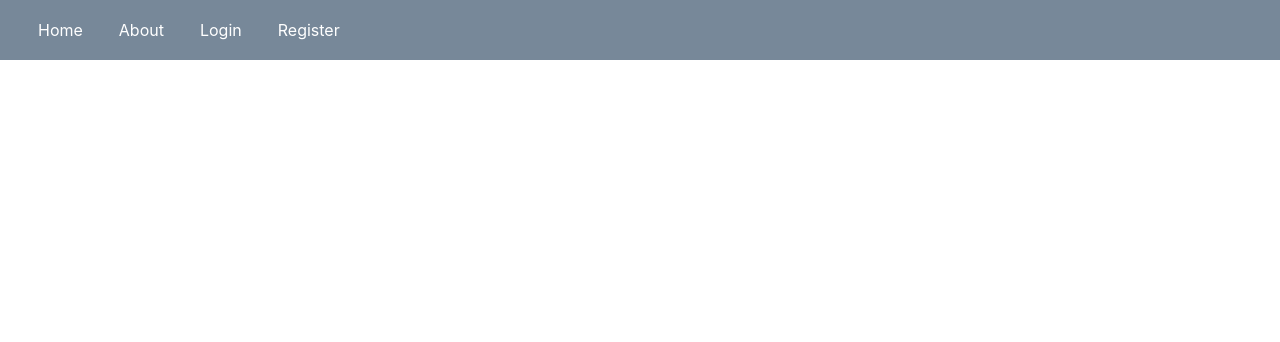
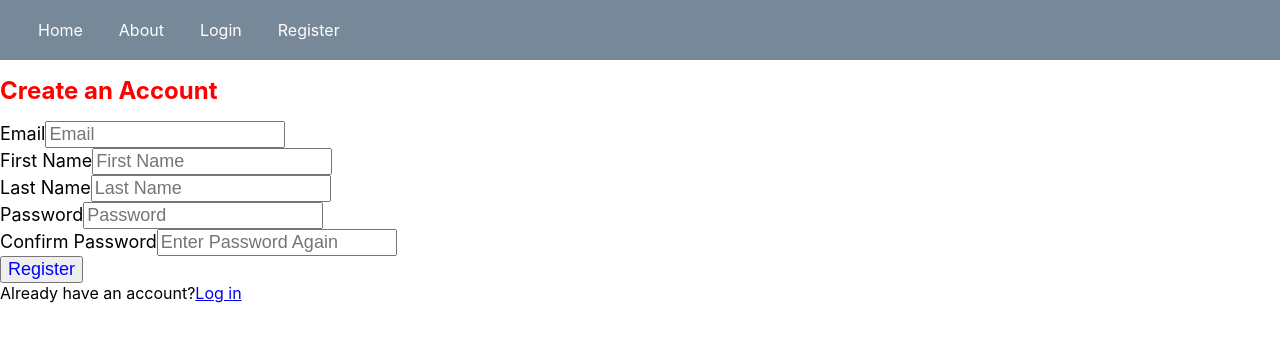
Before and after one commit to lmjcbs/designvault-frontend, a React (Create React App) app: page /signup in a window 1280 px wide. Shown: the top 342 px of the page. Built offline with nearby package versions, Linux system fonts and the light colour scheme; the HTML template or start-up script is replaced by a standard one.

Commit message:
renamed register to signup

```diff
--- a/src/App.js
+++ b/src/App.js
@@ -12,7 +12,7 @@ const App = () => (
       <Navbar />
       <Switch>
         <Route exact path="/login" component={Login} />
-        <Route exact path="/register" component={Register} />
+        <Route exact path="/signup" component={Register} />
         <PrivateRoute exact path="/" component={Home} />
       </Switch>
     </Router>
--- a/src/components/Register/RegisterForm.component.jsx
+++ b/src/components/Register/RegisterForm.component.jsx
@@ -7,6 +7,8 @@ import { userRegisterFetchAction } from '../../actions/Actions';
 const RegisterForm = ({ userRegisterFetchAction }) => {
   const email = useFormInput('');
   const password = useFormInput('');
+  const firstName = useFormInput('');
+  const lastName = useFormInput('');
   const passwordConfirmation = useFormInput('');
 
   const handleSubmit = (e) => {
@@ -14,6 +16,8 @@ const RegisterForm = ({ userRegisterFetchAction }) => {
     userRegisterFetchAction({
       user: {
         email: email.value,
+        first_name: firstName.value,
+        last_name: lastName.value,
         password: password.value,
         password_confirmation: passwordConfirmation.value
       }
@@ -22,7 +26,7 @@ const RegisterForm = ({ userRegisterFetchAction }) => {
 
   return (
     <>
-      <MainHeader>Register</MainHeader>
+      <MainHeader>Create an Account</MainHeader>
       <Form onSubmit={handleSubmit}>
         <Label htmlFor="email">Email</Label>
         <Input
@@ -30,6 +34,22 @@ const RegisterForm = ({ userRegisterFetchAction }) => {
           name="email"
           placeholder="Email"
           {...email}
+        ></Input>
+        <br />
+        <Label htmlFor="firstName">First Name</Label>
+        <Input
+          type="text"
+          name="email"
+          placeholder="First Name"
+          {...firstName}
+        ></Input>
+        <br />
+        <Label htmlFor="lastName">Last Name</Label>
+        <Input
+          type="text"
+          name="email"
+          placeholder="Last Name"
+          {...lastName}
         ></Input>
         <br />
         <Label htmlFor="password">Password</Label>
@@ -49,6 +69,9 @@ const RegisterForm = ({ userRegisterFetchAction }) => {
         ></Input>
         <br />
         <Input type="submit" value="Register"></Input>
+        <br />
+        <span>Already have an account?</span>
+        <a href="/login">Log in</a>
       </Form>
     </>
   );
```
